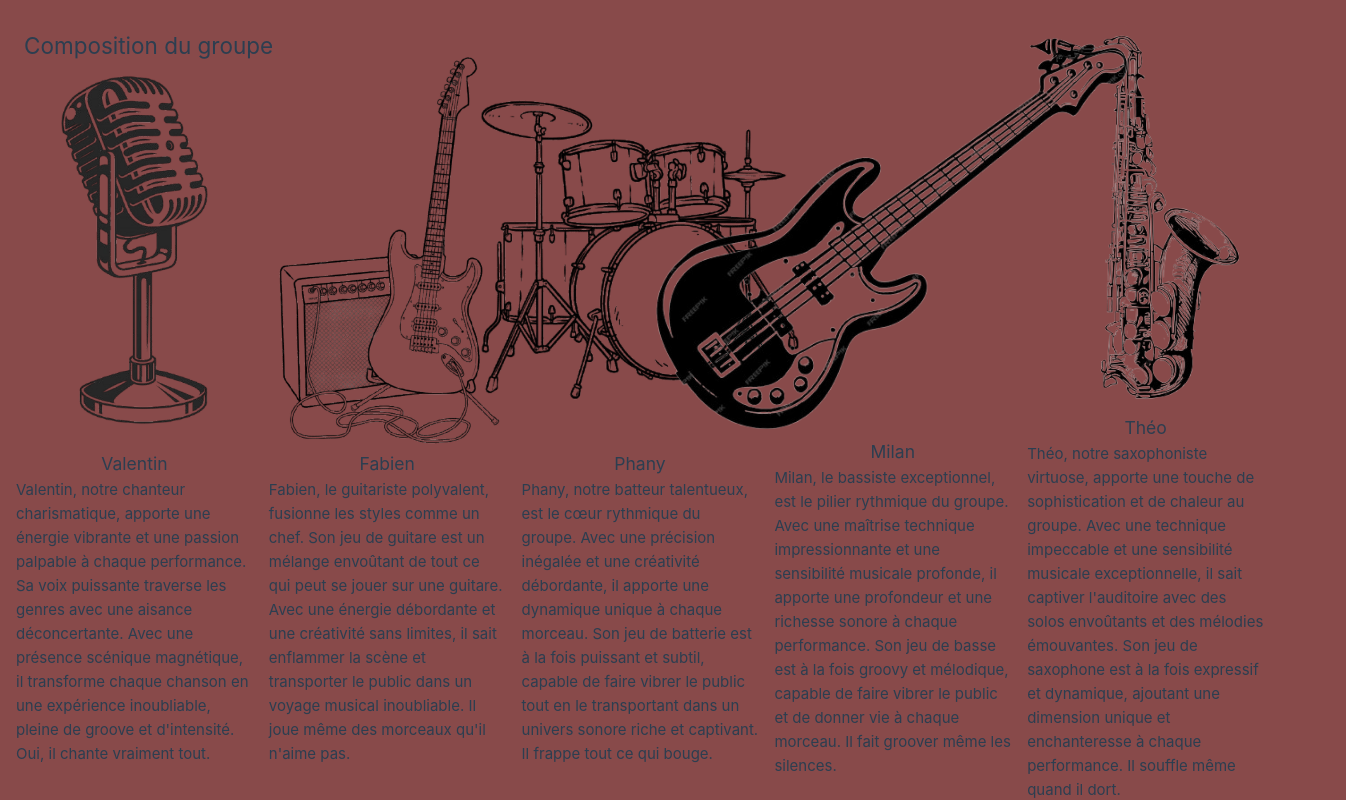
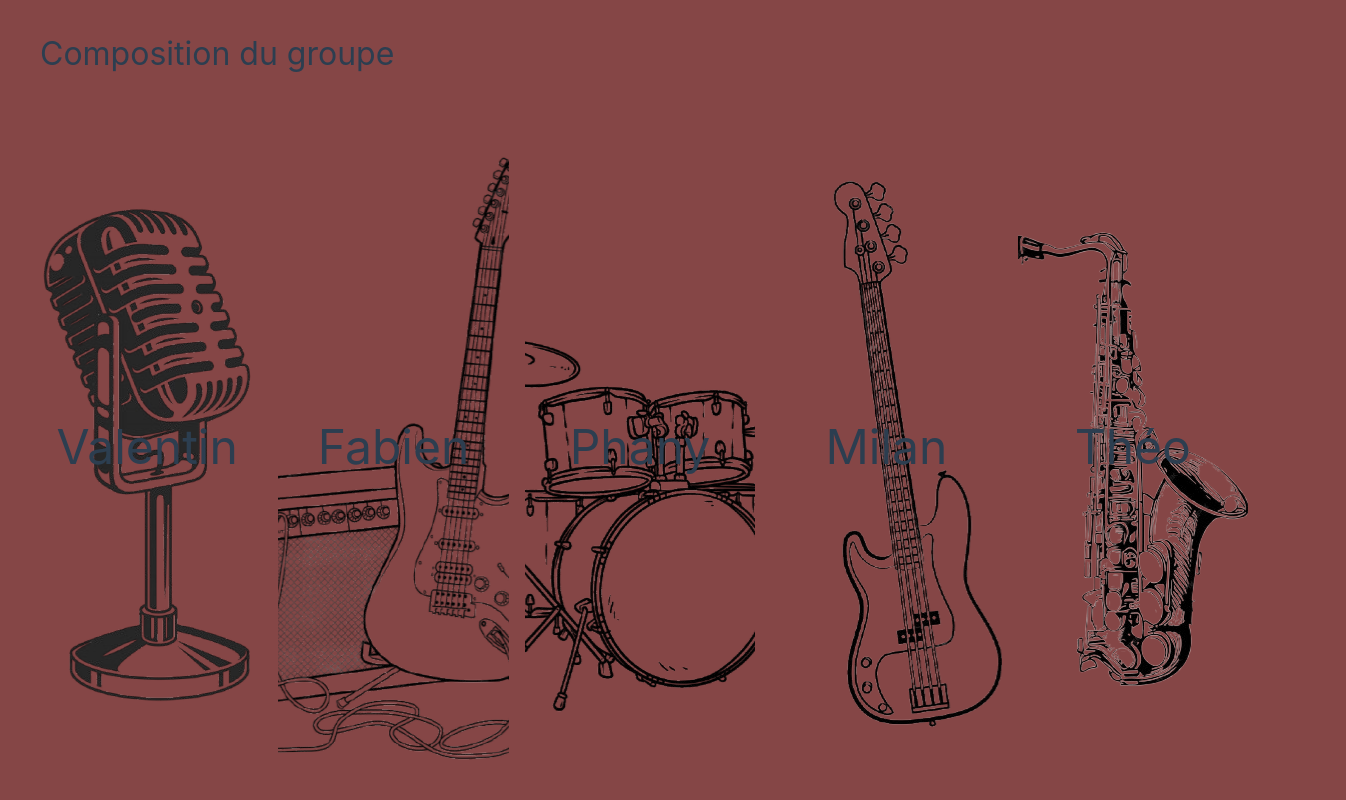
Before and after one commit to TheoPointurier/red-moon-makers-vueJS, a Vue app: page / in a window 1280 px wide. Shown: the part 860-1660 px from the top of the page, 1346 px wide, since content can reach past the window. Built offline with nearby package versions, Linux system fonts and the light colour scheme.

Commit message:
add scss / change background-color-base / Wip BandPage

```diff
--- a/package.json
+++ b/package.json
@@ -20,6 +20,7 @@
     "@vitejs/plugin-vue": "^5.2.1",
     "@vue/tsconfig": "^0.7.0",
     "npm-run-all2": "^7.0.2",
+    "sass": "^1.86.0",
     "typescript": "~5.8.0",
     "vite": "^6.2.1",
     "vite-plugin-vue-devtools": "^7.7.2",
--- a/src/assets/base.css
+++ b/src/assets/base.css
@@ -61,7 +61,7 @@
 body {
   min-height: 100vh;
   color: var(--color-text);
-  background-color: #884a4a;
+  background-color: #580000b9;
   transition:
     color 0.5s,
     background-color 0.5s;
--- a/src/views/BandPage.vue
+++ b/src/views/BandPage.vue
@@ -2,44 +2,59 @@
 </script>
 <template>
   <section class="band-page-container">
-    <h2 class="band-page-title">Composition du groupe</h2>
-    <div class="band-members-container">
-      <div class="band-member">
-        <img src="../assets/img/microphone-rmbg.png" alt="microphone" height="400">
-        <h3>Valentin</h3>
-        <p>Valentin, notre chanteur charismatique, apporte une énergie vibrante et une passion palpable à chaque
+    <h2 class="band-page-container__title">Composition du groupe</h2>
+    <div class="band-page-container__members-container">
+      <div
+        class="band-page-container__members-container_band-member band-page-container__members-container_band-member--microphone">
+        <!-- <img src="../assets/img/microphone-rmbg.png" alt="microphone" height="400"
+          class="band-page-container__members-container_band-member-img"> -->
+        <h3 class="band-page-container__members-container_band-member-title">Valentin</h3>
+        <p class="band-page-container__members-container_band-member-description">Valentin, notre chanteur
+          charismatique, apporte une énergie vibrante et une passion palpable à chaque
           performance. Sa voix puissante traverse les genres avec une aisance déconcertante. Avec une présence scénique
           magnétique, il transforme chaque chanson en une expérience inoubliable, pleine de groove et d'intensité. Oui,
           il chante vraiment tout.</p>
       </div>
-      <div class="band-member">
-        <img src="../assets/img/guitare-rmbg.png" alt="microphone" height="400">
-        <h3>Fabien</h3>
-        <p>Fabien, le guitariste polyvalent, fusionne les styles comme un chef. Son jeu de guitare est un mélange
+      <div
+        class="band-page-container__members-container_band-member band-page-container__members-container_band-member--guitare">
+        <!-- <img src="../assets/img/guitare-rmbg.png" alt="microphone" height="400"
+          class="band-page-container__members-container_band-member-img"> -->
+        <h3 class="band-page-container__members-container_band-member-title">Fabien</h3>
+        <p class="band-page-container__members-container_band-member-description">Fabien, le guitariste polyvalent,
+          fusionne les styles comme un chef. Son jeu de guitare est un mélange
           envoûtant de tout ce qui peut se jouer sur une guitare. Avec une énergie débordante et une créativité sans
           limites, il sait enflammer la scène et transporter le public dans un voyage musical inoubliable. Il joue même
           des morceaux qu'il n'aime pas.</p>
       </div>
-      <div class="band-member">
-        <img src="../assets/img/drum-rmbg.png" alt="microphone" height="400">
-        <h3>Phany</h3>
-        <p>Phany, notre batteur talentueux, est le cœur rythmique du groupe. Avec une précision inégalée et une
+      <div
+        class="band-page-container__members-container_band-member band-page-container__members-container_band-member--drums">
+        <!-- <img src="../assets/img/drum-rmbg.png" alt="microphone" height="400"
+          class="band-page-container__members-container_band-member-img"> -->
+        <h3 class="band-page-container__members-container_band-member-title">Phany</h3>
+        <p class="band-page-container__members-container_band-member-description">Phany, notre batteur talentueux, est
+          le cœur rythmique du groupe. Avec une précision inégalée et une
           créativité débordante, il apporte une dynamique unique à chaque morceau. Son jeu de batterie est à la fois
           puissant et subtil, capable de faire vibrer le public tout en le transportant dans un univers sonore riche et
           captivant. Il frappe tout ce qui bouge.</p>
       </div>
-      <div class="band-member">
-        <img src="../assets/img/bass-rmbg.png" alt="microphone" height="400">
-        <h3>Milan</h3>
-        <p>Milan, le bassiste exceptionnel, est le pilier rythmique du groupe. Avec une maîtrise technique
+      <div
+        class="band-page-container__members-container_band-member band-page-container__members-container_band-member--bass">
+        <!-- <img src="../assets/img/bass-rmbg.png" alt="microphone" width="400" height="400"
+          class="band-page-container__members-container_band-member-img"> -->
+        <h3 class="band-page-container__members-container_band-member-title">Milan</h3>
+        <p class="band-page-container__members-container_band-member-description">Milan, le bassiste exceptionnel, est
+          le pilier rythmique du groupe. Avec une maîtrise technique
           impressionnante et une sensibilité musicale profonde, il apporte une profondeur et une richesse sonore à
           chaque performance. Son jeu de basse est à la fois groovy et mélodique, capable de faire vibrer le public et
           de donner vie à chaque morceau. Il fait groover même les silences.</p>
       </div>
-      <div class="band-member">
-        <img src="../assets/img/saxophone-rmbg.png" alt="microphone" height="400">
-        <h3>Théo</h3>
-        <p>Théo, notre saxophoniste virtuose, apporte une touche de sophistication et de chaleur au groupe. Avec une
+      <div
+        class="band-page-container__members-container_band-member band-page-container__members-container_band-member--saxophone">
+        <!-- <img src="../assets/img/saxophone-rmbg.png" alt="microphone" height="400"
+          class="band-page-container__members-container_band-member-img"> -->
+        <h3 class="band-page-container__members-container_band-member-title">Théo</h3>
+        <p class="band-page-container__members-container_band-member-description">Théo, notre saxophoniste virtuose,
+          apporte une touche de sophistication et de chaleur au groupe. Avec une
           technique impeccable et une sensibilité musicale exceptionnelle, il sait captiver l'auditoire avec des solos
           envoûtants et des mélodies émouvantes. Son jeu de saxophone est à la fois expressif et dynamique, ajoutant une
           dimension unique et enchanteresse à chaque performance. Il souffle même quand il dort.</p>
@@ -47,33 +62,117 @@
     </div>
   </section>
 </template>
-<style scoped>
+<style scoped lang="scss">
 .band-page-container {
   height: 100vh;
-  padding-top: 5rem;
+  padding: 5rem 1rem 0rem 1rem;
+  align-content: center;
+
+  &__title {
+    margin-left: 1rem;
+    margin-bottom: 2rem;
+    font-weight: 400;
+    font-size: 2rem;
+    display: block;
+    padding: 0.5rem;
+    transition: opacity 0.8s ease-out;
+    opacity: 1;
   }
 
-.band-page-title {
-  margin-left: 1rem;
-  font-weight: 400;
-  display: block;
-  padding: 0.5rem;
-}
-
-.band-members-container {
+  &__members-container {
     display: grid;
     grid-template-columns: repeat(auto-fill, minmax(18%, 1fr));
     gap: 1rem;
     padding: 1rem;
     width: 100%;
     margin: 0 auto;
-}
 
-.band-member {
+    &_band-member {
       display: flex;
       flex-direction: column;
       height: 40rem;
       justify-content: center;
       align-items: center;
+      position: relative;
+      overflow: hidden;
+
+      &--bass {
+        background-image: url("../assets/img/bass-rmbg.png");
+        background-origin: border-box;
+        background-size: 400;
+        background-position: center;
+        background-repeat: no-repeat;
+      }
+
+      &--saxophone {
+        background-image: url("../assets/img/saxophone-rmbg.png");
+        background-origin: border-box;
+        background-size: 400;
+        background-position: center;
+        background-repeat: no-repeat;
+      }
+
+      &--drums {
+        background-image: url("../assets/img/drum-rmbg.png");
+        background-origin: border-box;
+        background-position: 50% 100%;
+        background-size: 400;
+        background-repeat: no-repeat;
+      }
+
+      &--guitare {
+        background-image: url("../assets/img/guitare-rmbg.png");
+        background-origin: border-box;
+        background-position: center;
+        background-size: 400;
+        background-repeat: no-repeat;
+      }
+
+      &--microphone {
+        background-image: url("../assets/img/microphone-rmbg.png");
+        background-origin: border-box;
+        background-position: center;
+        background-size: 400;
+        background-repeat: no-repeat;
+      }
+
+      &-title {
+        font-size: 3rem;
+        font-weight: 400;
+        margin-bottom: 1rem;
+      }
+
+      .band-page-container__members-container_band-member-description {
+        position: absolute;
+        top: 0;
+        left: 0;
+        right: 0;
+        bottom: 0;
+        opacity: 0;
+        display: flex; // pour centrer le contenu
+        flex-direction: column;
+        justify-content: center;
+        align-items: center;
+        padding: 3rem;
+        line-height: 2;
+        font-size: 1.2rem;
+        font-weight: 400;
+        background-image: linear-gradient(rgba(0, 0, 0, 0.5), rgba(0, 0, 0, 0.9));
+        border-radius: 10px;
+        transition: opacity 0.8s ease-out;
+      }
+
+      // Au survol, on passe l'opacité du titre à 0 et celle de la description à 1
+      &:hover {
+        .band-page-container__members-container_band-member-title {
+          opacity: 0;
+        }
+
+        .band-page-container__members-container_band-member-description {
+          opacity: 1;
+        }
+      }
+    }
+  }
 }
 </style>
```
Also changed, not shown: src/assets/img/bass-rmbg.png, 1 other file (tests, documents, lock files or other folders). Lines whose indentation alone changed are shown as unchanged.
